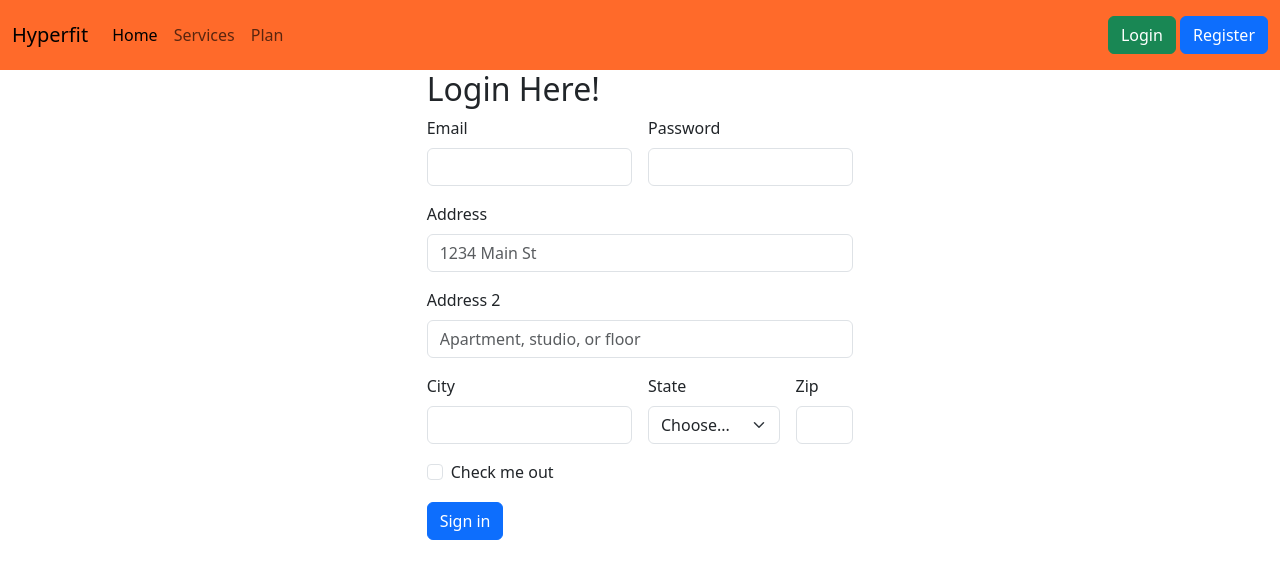
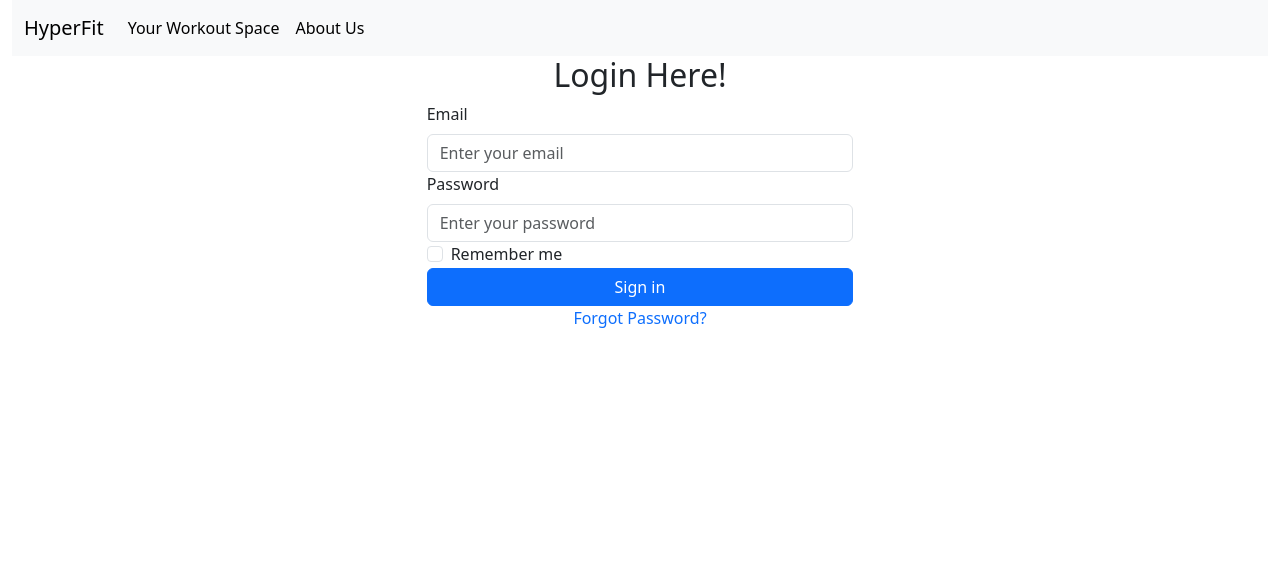
Before and after one commit to DenisT42/HyperFitRep, a FastAPI app: page /login in a window 1280 px wide. Shown: the top 579 px of the page. Run offline with FastAPI, Linux system fonts and the light colour scheme.

Commit message:
changed login

```diff
--- a/app/templates/login.html
+++ b/app/templates/login.html
@@ -1,54 +1,25 @@
-{% extends "main.html" %}
+{% extends "base.html" %}
 {% block content %}
+<div class="col-md-4 offset-md-4">
+    <h2 class="text-center">Login Here!</h2>
+    <div class="col-12">
+        <label for="inputEmail" class="form-label">Email</label>
+        <input type="email" class="form-control" id="inputEmail" placeholder="Enter your email">
+    </div>
+    <div class="col-12">
+        <label for="inputPassword" class="form-label">Password</label>
+        <input type="password" class="form-control" id="inputPassword" placeholder="Enter your password">
 
-    <div class="col-md-4 offset-md-4">
-        <h2>Login Here!</h2>
-        <form class="row g-3">
-            <div class="col-md-6">
-                <label for="inputEmail4" class="form-label">Email</label>
-                <input type="email" class="form-control" id="inputEmail4">
-            </div>
-            <div class="col-md-6">
-                <label for="inputPassword4" class="form-label">Password</label>
-                <input type="password" class="form-control" id="inputPassword4">
-            </div>
-            <div class="col-12">
-                <label for="inputAddress" class="form-label">Address</label>
-                <input type="text" class="form-control" id="inputAddress" placeholder="1234 Main St">
-            </div>
-            <div class="col-12">
-                <label for="inputAddress2" class="form-label">Address 2</label>
-                <input type="text" class="form-control" id="inputAddress2" placeholder="Apartment, studio, or floor">
-            </div>
-            <div class="col-md-6">
-                <label for="inputCity" class="form-label">City</label>
-                <input type="text" class="form-control" id="inputCity">
-            </div>
-            <div class="col-md-4">
-                <label for="inputState" class="form-label">State</label>
-                <select id="inputState" class="form-select">
-                    <option selected>Choose...</option>
-                    <option>...</option>
-                </select>
-            </div>
-            <div class="col-md-2">
-                <label for="inputZip" class="form-label">Zip</label>
-                <input type="text" class="form-control" id="inputZip">
-            </div>
-            <div class="col-12">
-                <div class="form-check">
-                    <input class="form-check-input" type="checkbox" id="gridCheck">
-                    <label class="form-check-label" for="gridCheck">
-                        Check me out
-                    </label>
-                </div>
-            </div>
-            <div class="col-12">
-                <button type="submit" class="btn btn-primary">Sign in</button>
-            </div>
-        </form>
+        <div class="form-check">
+            <input class="form-check-input" type="checkbox" id="gridCheck">
+            Remember me
+        </div>
+
+        <button type="submit" class="btn btn-primary w-100">Sign in</button>
     </div>
-
-
+    <div class="col-12 text-center">
+        <a href="#" class="text-decoration-none">Forgot Password?</a>
+    </div>
+</div>
 
 {% endblock %}
```
